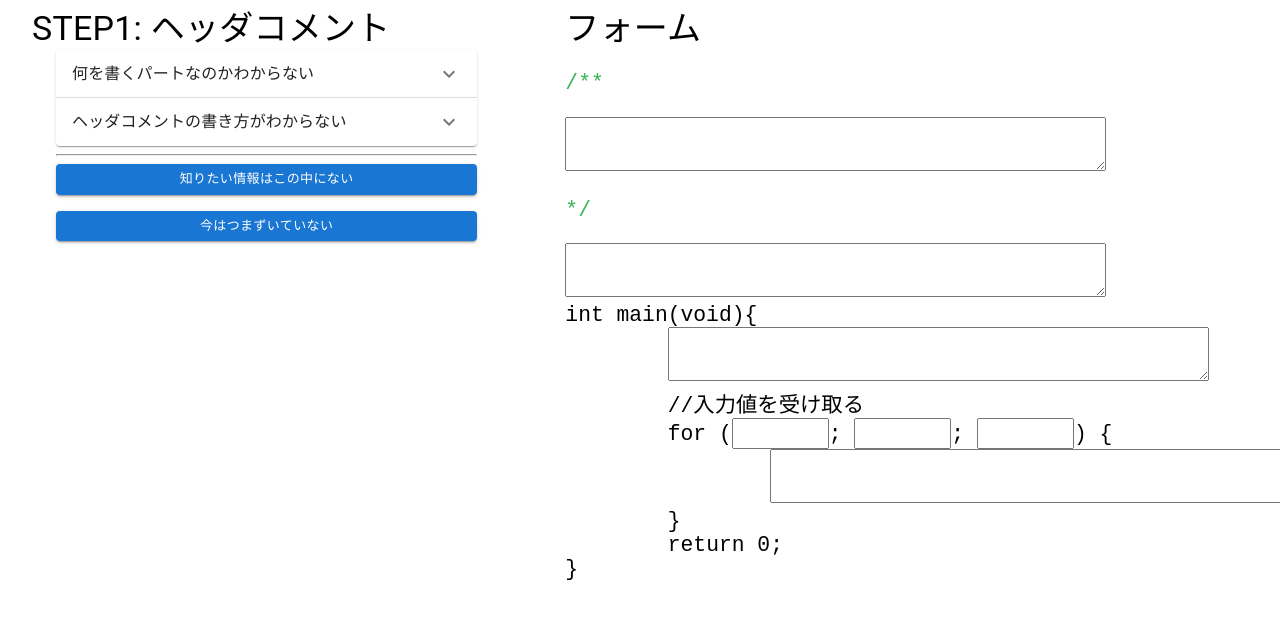
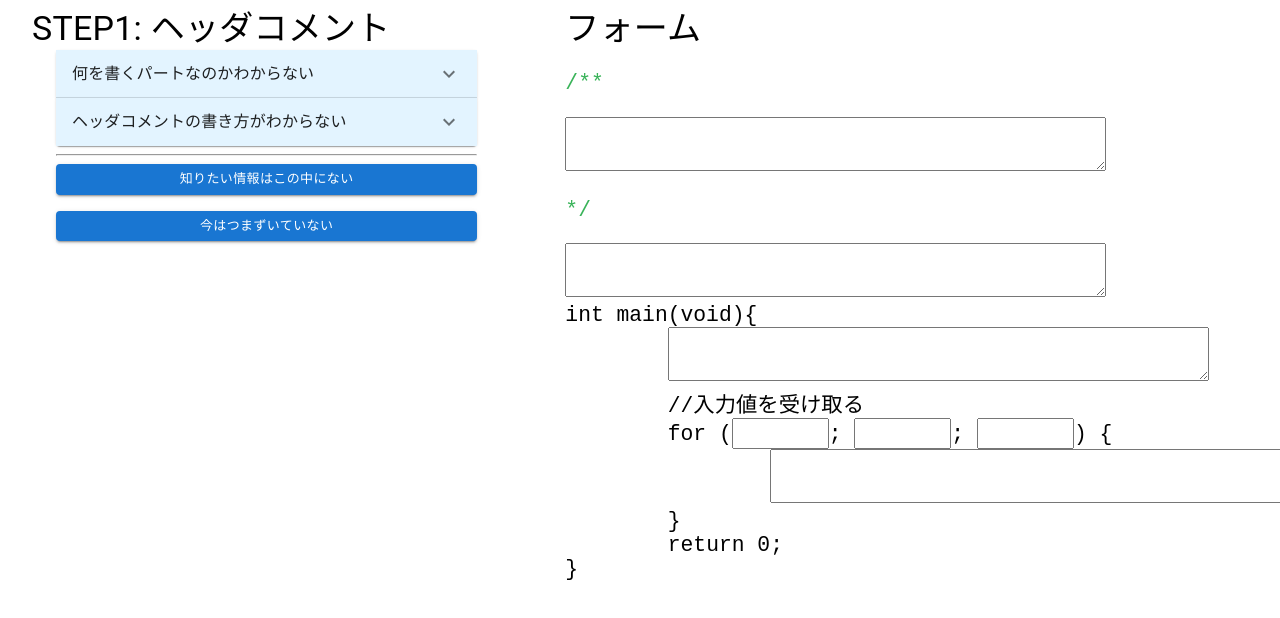
Before and after one commit to KHashimoto3/FIT2023_KH, a React (Vite) app in the folder mock/: page / in a window 1280 px wide. Shown: the top 618 px of the page. Built offline with nearby package versions, Linux system fonts and the light colour scheme.

Commit message:
アコーディオンの色を変更した。

```diff
--- a/mock/src/components/Assist.tsx
+++ b/mock/src/components/Assist.tsx
@@ -33,6 +33,7 @@ export const Assist = (props: Props) => {
                                         expandIcon={<ExpandMoreIcon />}
                                         aria-controls="panel1a-content"
                                         id="panel1a-header"
+                                        sx={{backgroundColor: "#e3f4ff"}}
                                     >
                                         <Typography>{hint.hint}</Typography>
                                     </AccordionSummary>
```
